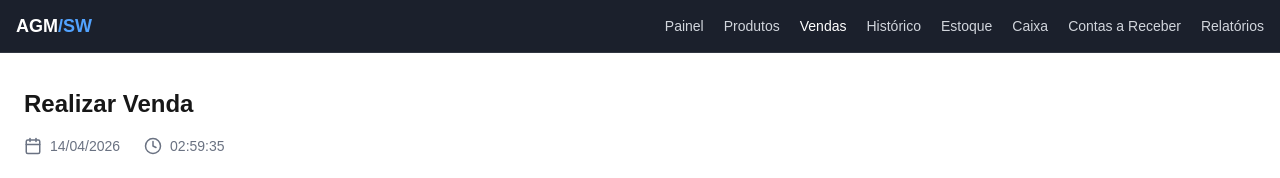
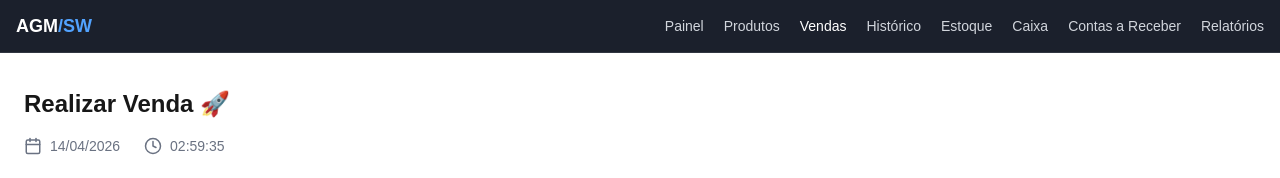
Before and after one commit to alexandre778/gestao-financeira, a Next.js app: page /vendas in a window 1280 px wide. Shown: the top 178 px of the page. Built offline with nearby package versions, Linux system fonts and the light colour scheme.

Commit message:
update: titulo com emoji e venda corrigida

```diff
--- a/src/app/vendas/page.tsx
+++ b/src/app/vendas/page.tsx
@@ -69,7 +69,6 @@ export default function VendasPage() {
     }
   };
 
-  // ✅ CORREÇÃO AQUI
   const finalizar = () => {
     addVenda({
       itens: carrinho.map((item) => ({
@@ -87,7 +86,7 @@ export default function VendasPage() {
 
   return (
     <div className="p-6">
-      <h1 className="text-2xl font-bold mb-4">Realizar Venda</h1>
+      <h1 className="text-2xl font-bold mb-4">Realizar Venda 🚀</h1>
 
       {/* DATA E HORA */}
       <div className="flex gap-6 mb-8 text-gray-500">
```
